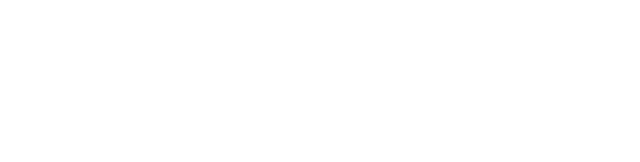
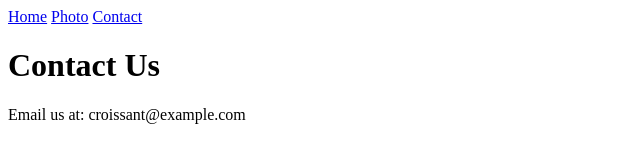
Before and after one commit to vannesa-d/Croissant, a plain HTML site: page contact.html in a window 1280 px wide. Shown: the whole page, without its empty margins (0-640 px from the left). Drawn offline with Linux system fonts and the light colour scheme.

Commit message:
Add contact information to contact.html

```diff
--- a/contact.html
+++ b/contact.html
@@ -6,6 +6,12 @@
     <title>contact-croissant</title>
 </head>
 <body>
-
+    <nav>
+        <a href="index.html">Home</a>
+        <a href="photo.html">Photo</a>
+        <a href="contact.html">Contact</a>
+    </nav>
+    <h1>Contact Us</h1>
+    <p>Email us at: croissant@example.com</p>
 </body>
 </html>
```
